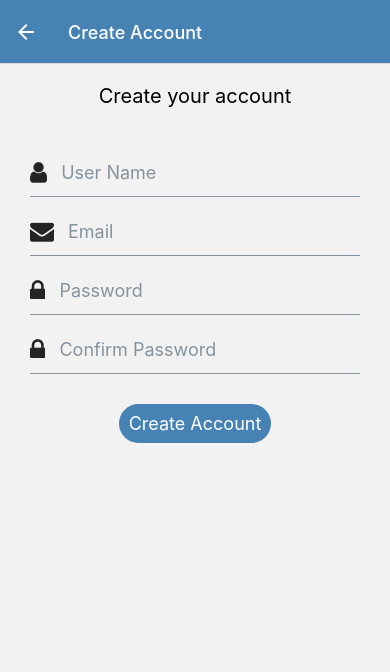
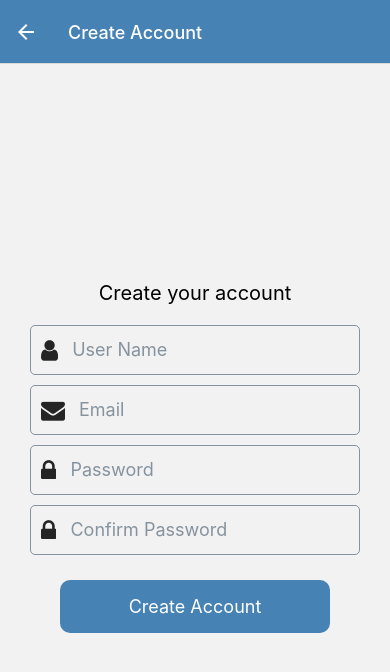
Before and after one commit to jsimmons01/dinner-time, a React Native app in the folder frontend/: screen / in a window 390 px wide. Both pictures are taken after typing "name@example.com", "Sample123" into the empty fields and a click on the button "Create Account". Shown: the top 672 px of the page. Built offline with nearby package versions, Linux system fonts and the light colour scheme.

Commit message:
Updates Create account screen

```diff
--- a/frontend/screens/CreateAccountScreen.js
+++ b/frontend/screens/CreateAccountScreen.js
@@ -66,69 +66,81 @@ export default function CreateAccountScreen({ navigation }){
     // }
     return(
         <>
-        <View style={styles.createAccount}>
-        <Text style={styles.createAccountText}>Create your account</Text>
-        </View>
+        <View style={styles.container}>
+            <Text style={styles.text}>Create your account</Text>
 
-        <View style={styles.content}>
-        <Input placeholder='User Name'
+            <Input
+                placeholder='User Name'
+                inputContainerStyle={{borderWidth: 1, borderRadius:5}}
                 leftIcon={{type:'font-awesome', name:'user'}}
-        leftIconContainerStyle={{marginRight: 10}}
+                leftIconContainerStyle={{marginRight: 10, marginLeft: 10}}
                 value={userName}
                 onChangeText={(value) => setUserName(value)}
             />
 
-        <Input placeholder='Email'
+            <Input
+                placeholder='Email'
+                inputContainerStyle={{borderWidth: 1, borderRadius:5}}
                 leftIcon={{type:'font-awesome', name:'envelope'}}
-        leftIconContainerStyle={{marginRight: 10}}
+                leftIconContainerStyle={{marginRight: 10, marginLeft: 10}}
                 value={email}
                 onChangeText={(value) => setEmail(value)}
             />
-        <Input placeholder='Password' secureTextEntry={true}
+
+            <Input
+                placeholder='Password'
+                secureTextEntry={true}
+                inputContainerStyle={{borderWidth: 1, borderRadius:5}}
                 leftIcon={{type:'font-awesome', name:'lock'}}
-        leftIconContainerStyle={{marginRight:10}}
+                leftIconContainerStyle={{marginRight:10, marginLeft: 10}}
                 value={password}
                 onChangeText={(value) => setPassword(value)}
             />
-         <Input placeholder='Confirm Password' secureTextEntry={true}
+
+            <Input
+                placeholder='Confirm Password'
+                secureTextEntry={true}
+                inputContainerStyle={{borderWidth: 1, borderRadius:5}}
                 leftIcon={{type:'font-awesome', name:'lock'}}
-        leftIconContainerStyle={{marginRight:10}}
+                leftIconContainerStyle={{marginRight:10, marginLeft: 10}}
                 value={confirmPassword}
                 onChangeText={(value) => setConfirmPassword(value)}
+            />
 
-        />
             <Button
             title='Create Account'
             accessibilityLabel='Create Account Button'
             buttonStyle={{
                 backgroundColor: 'steelblue',
-            borderRadius:30,
-            margin: 20,
+                borderRadius:10,
+                margin: 15,
+                padding:15
             }}
+            containerStyle={{ width: 300}}
             onPress={() => {
                 onSubmit();
 
             }}
         />
         </View>
-
         </>
     )
 }
 
 const styles = StyleSheet.create({
-    createAccount:{
-        alignItems: 'center',
+    container:{
+      flex: 1,
       margin: 20,
-    },
-    createAccountText:{
-        fontSize: 20,
-    },
-    content:{
-
-        margin:20,
       justifyContent: 'center',
       alignItems: 'center'
 
-    }
-})
+    },
+
+    text:{
+      fontSize: 20,
+      margin: 20,
+      justifyContent: "center",
+
+    },
+
+  });
```
Lines whose indentation alone changed are shown as unchanged.
